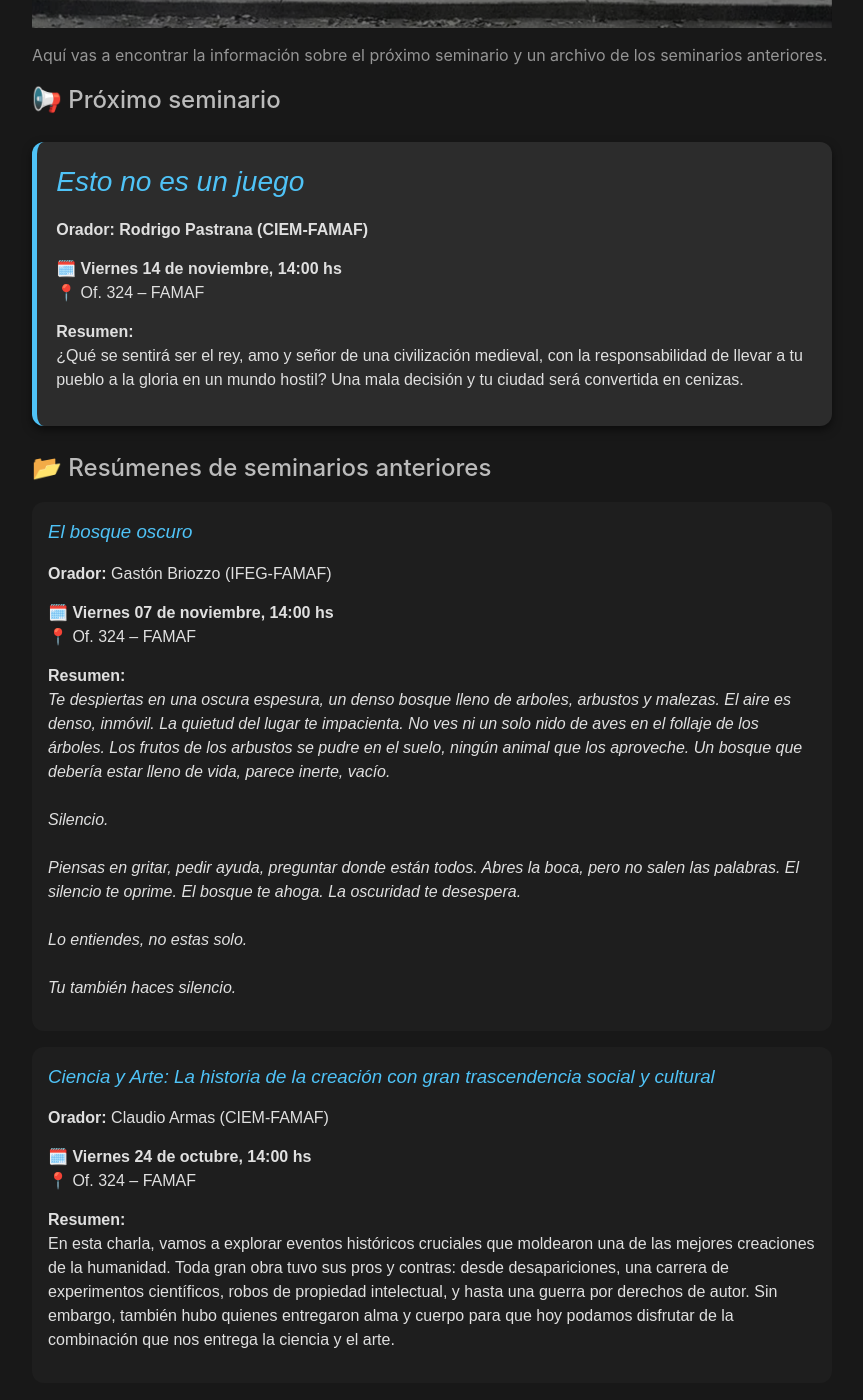
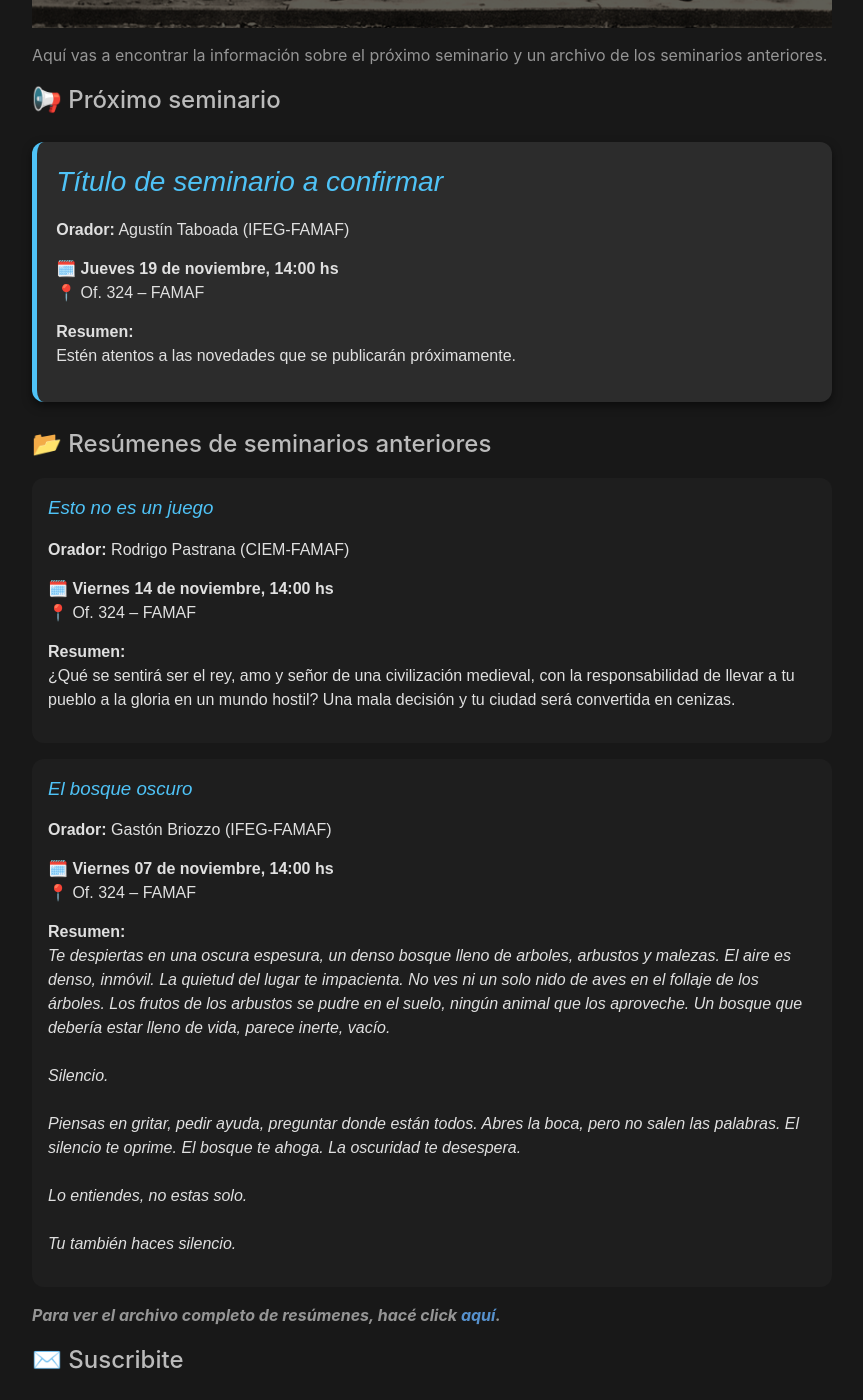
Before and after one commit to nicolasvazquez95/seminarios324, a Jekyll site: the page built from index.md, in a window 1280 px wide and 1400 px high, scrolled down 525 px. Shown: the whole window, without its empty margins (208-1071 px from the left). Built offline with Jekyll 4.4.1, drawn with Linux system fonts in a browser that asks for light colours.

Commit message:
Add new seminar info and update flyer image
Added details for the upcoming seminar by Agustín Taboada and updated the flyer image to flyer2.png. Included a new seminar entry for Rodrigo Pastrana in both archivo.md and index.md, and added related assets (flyer2.png, flyer2.pptx, Solvay_conference_1927.jpg).

```diff
--- a/index.md
+++ b/index.md
@@ -3,7 +3,7 @@ layout: home
 title: ""
 list_title: "Blog"
 ---
-![Flyer1]({{ '/assets/flyer1.png' | relative_url }})
+![Flyer1]({{ '/assets/flyer2.png' | relative_url }})
 
 Aquí vas a encontrar la información sobre el próximo seminario y un archivo de los seminarios anteriores.
 
@@ -21,12 +21,12 @@ Aquí vas a encontrar la información sobre el próximo seminario y un archivo d
 </div> -->
 
 <div style="background:#2c2c2c; border-left:5px solid #4fc3f7; border-radius:12px; padding:1.2em; margin:1.5em 0; color:#e0e0e0; font-family: sans-serif; box-shadow: 0 4px 10px rgba(0,0,0,0.5);">
-  <h3><em style="color:#4fc3f7; font-size:1.5em;">Esto no es un juego</em></h3>
-  <p><strong>Orador: Rodrigo Pastrana (CIEM-FAMAF)</strong> </p>
-  <p>🗓️ <strong>Viernes 14 de noviembre, 14:00 hs</strong><br>
+  <h3><em style="color:#4fc3f7; font-size:1.5em;">Título de seminario a confirmar</em></h3>
+  <p><strong>Orador:</strong> Agustín Taboada (IFEG-FAMAF)</p>
+  <p>🗓️ <strong>Jueves 19 de noviembre, 14:00 hs</strong><br>
      📍 Of. 324 – FAMAF</p>
   <p><strong>Resumen:</strong><br>
-      ¿Qué se sentirá ser el rey, amo y señor de una civilización medieval, con la responsabilidad de llevar a tu pueblo a la gloria en un mundo hostil? Una mala decisión y tu ciudad será convertida en cenizas.
+     Estén atentos a las novedades que se publicarán próximamente.
   </p>
 </div>
 
@@ -49,6 +49,23 @@ Aquí vas a encontrar la información sobre el próximo seminario y un archivo d
     Exploraremos su tour de despedida y cómo sus 17 campeonatos mundiales, su transición a Hollywood y su impacto cultural trascienden la lucha libre.
   </p>
 </div> -->
+
+<div style="background:#1e1e1e; border-radius:12px; padding:1em; margin:1em 0; color:#e0e0e0; font-family: sans-serif;">
+  <h3 style="margin-top:0;">
+    <a class="seminario-link"
+       href="{{ '/2025/11/14/Esto-no-es-un-juego/' | relative_url }}">
+      Esto no es un juego
+    </a>
+  </h3>
+
+  <p><strong>Orador:</strong> Rodrigo Pastrana (CIEM-FAMAF)</p>
+  <p>🗓️ <strong>Viernes 14 de noviembre, 14:00 hs</strong><br>
+     📍 Of. 324 – FAMAF</p>
+  <p><strong>Resumen:</strong><br>
+    ¿Qué se sentirá ser el rey, amo y señor de una civilización medieval, con la responsabilidad de llevar a tu pueblo a la gloria en un mundo hostil? Una mala decisión y tu ciudad será convertida en cenizas.
+  </p>
+</div>
+
 
 <div style="background:#1e1e1e; border-radius:12px; padding:1em; margin:1em 0; color:#e0e0e0; font-family: sans-serif;">
   <h3 style="margin-top:0;">
@@ -76,23 +93,6 @@ Aquí vas a encontrar la información sobre el próximo seminario y un archivo d
   </p>
 </div>
 
-
-<div style="background:#1e1e1e; border-radius:12px; padding:1em; margin:1em 0; color:#e0e0e0; font-family: sans-serif;">
-  <h3 style="margin-top:0;">
-    <a class="seminario-link"
-       href="{{ '/2025/10/24/ciencia-y-arte/' | relative_url }}">
-      Ciencia y Arte: La historia de la creación con gran trascendencia social y cultural
-    </a>
-  </h3>
-
-  <p><strong>Orador:</strong> Claudio Armas (CIEM-FAMAF)</p>
-  <p>🗓️ <strong>Viernes 24 de octubre, 14:00 hs</strong><br>
-     📍 Of. 324 – FAMAF</p>
-  <p><strong>Resumen:</strong><br>
-    En esta charla, vamos a explorar eventos históricos cruciales que moldearon una de las mejores creaciones de la humanidad. Toda gran obra tuvo sus pros y contras: desde desapariciones, una carrera de experimentos científicos, robos de propiedad intelectual, y hasta una guerra por derechos de autor. Sin embargo, también hubo quienes entregaron alma y cuerpo para que hoy podamos disfrutar de la combinación que nos entrega la ciencia y el arte.
-  </p>
-</div>
-
 ***Para ver el archivo completo de resúmenes, hacé click [aquí]({{ '/archivo/' | relative_url }}).***
 
 ## ✉️ Suscribite
```
Also changed, not shown: archivo.md (+16 -0 lines), assets/flyer2.png (added), assets/ppt/Solvay_conference_1927.jpg (added), 1 other file.
